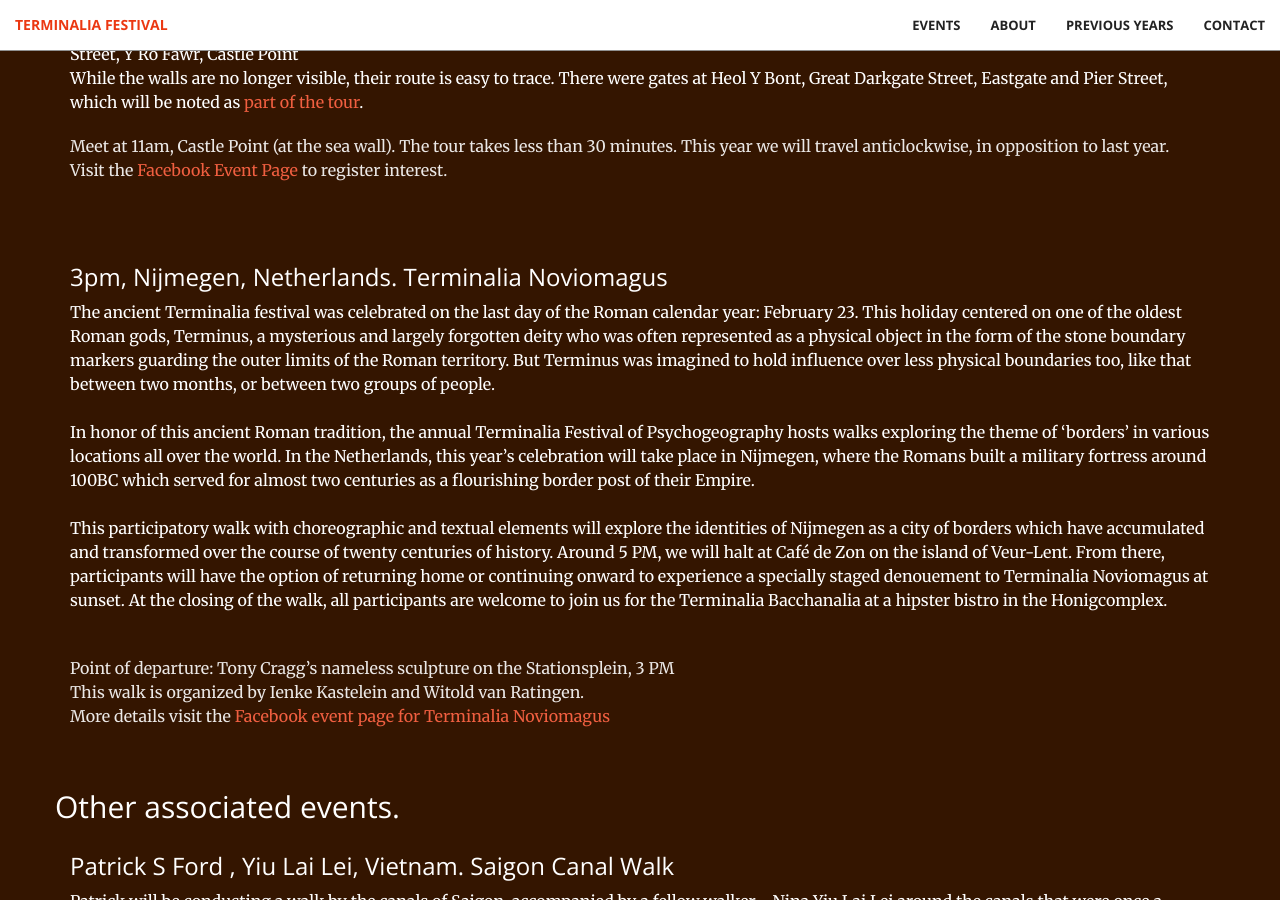
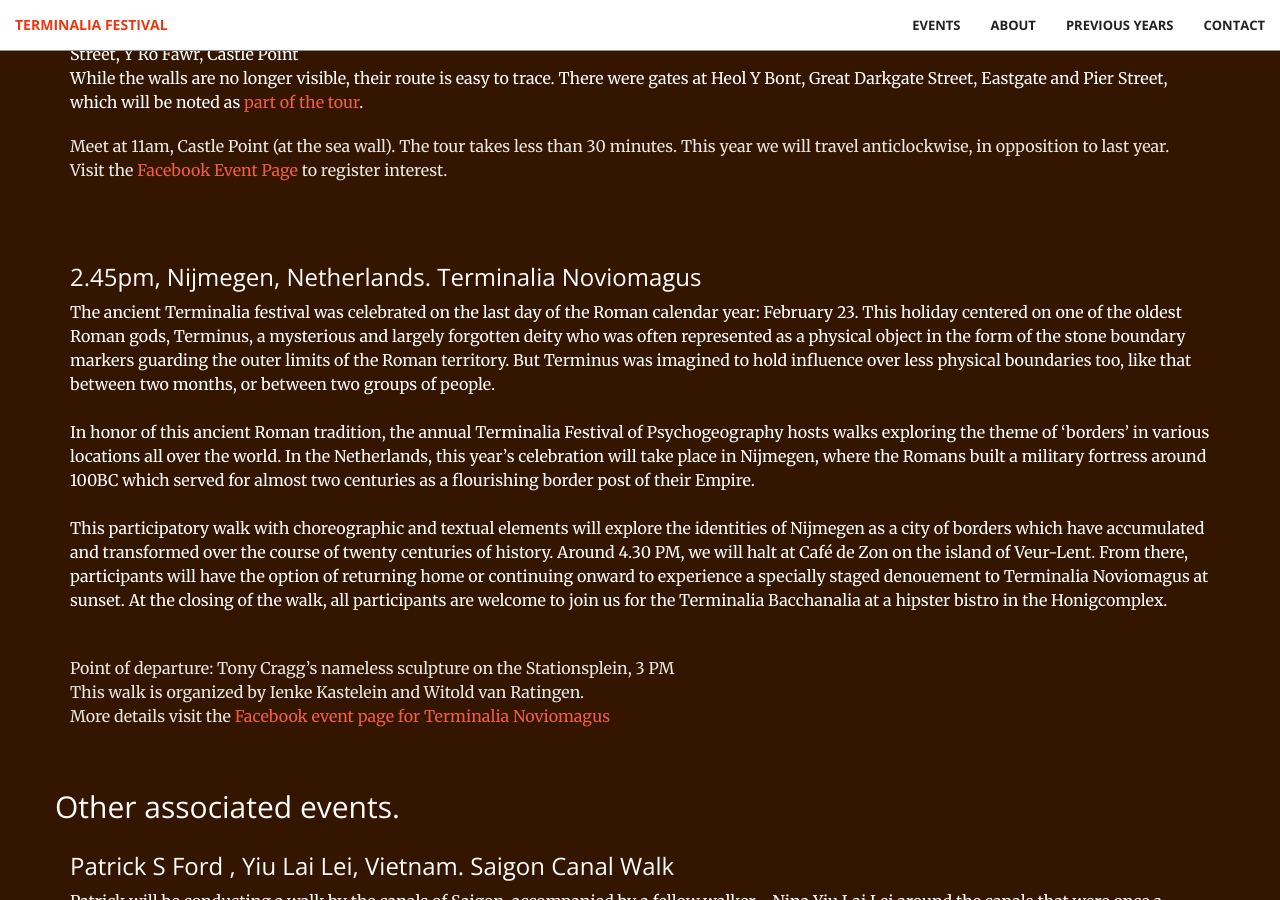
Before and after one commit to timwaters/terminalia, a Jekyll site: the page built from index.html, in a window 1280 px wide and 900 px high, scrolled down 3049 px. Built offline with Jekyll 4.4.1, drawn with Linux system fonts in a browser that asks for light colours.

Commit message:
update time

```diff
--- a/_includes/events.html
+++ b/_includes/events.html
@@ -99,7 +99,7 @@
 
  <div class="col-lg-12 col-lg-offset-0 text-left event">
 
-  <h3>3pm, Nijmegen, Netherlands. Terminalia Noviomagus</h3>
+  <h3>2.45pm, Nijmegen, Netherlands. Terminalia Noviomagus</h3>
 
 
   <p class="text">
@@ -107,7 +107,7 @@
     <br /><br />
     In honor of this ancient Roman tradition, the annual Terminalia Festival of Psychogeography hosts walks exploring the theme of ‘borders’ in various locations all over the world. In the Netherlands, this year’s celebration will take place in Nijmegen, where the Romans built a military fortress around 100BC which served for almost two centuries as a flourishing border post of their Empire.
     <br /><br />
-    This participatory walk with choreographic and textual elements will explore the identities of Nijmegen as a city of borders which have accumulated and transformed over the course of twenty centuries of history. Around 5 PM, we will halt at Café de Zon on the island of Veur-Lent. From there, participants will have the option of returning home or continuing onward to experience a specially staged denouement to Terminalia Noviomagus at sunset. At the closing of the walk, all participants are welcome to join us for the Terminalia Bacchanalia at a hipster bistro in the Honigcomplex.
+    This participatory walk with choreographic and textual elements will explore the identities of Nijmegen as a city of borders which have accumulated and transformed over the course of twenty centuries of history. Around 4.30 PM, we will halt at Café de Zon on the island of Veur-Lent. From there, participants will have the option of returning home or continuing onward to experience a specially staged denouement to Terminalia Noviomagus at sunset. At the closing of the walk, all participants are welcome to join us for the Terminalia Bacchanalia at a hipster bistro in the Honigcomplex.
     <br /><br />
 
   </p>
```
